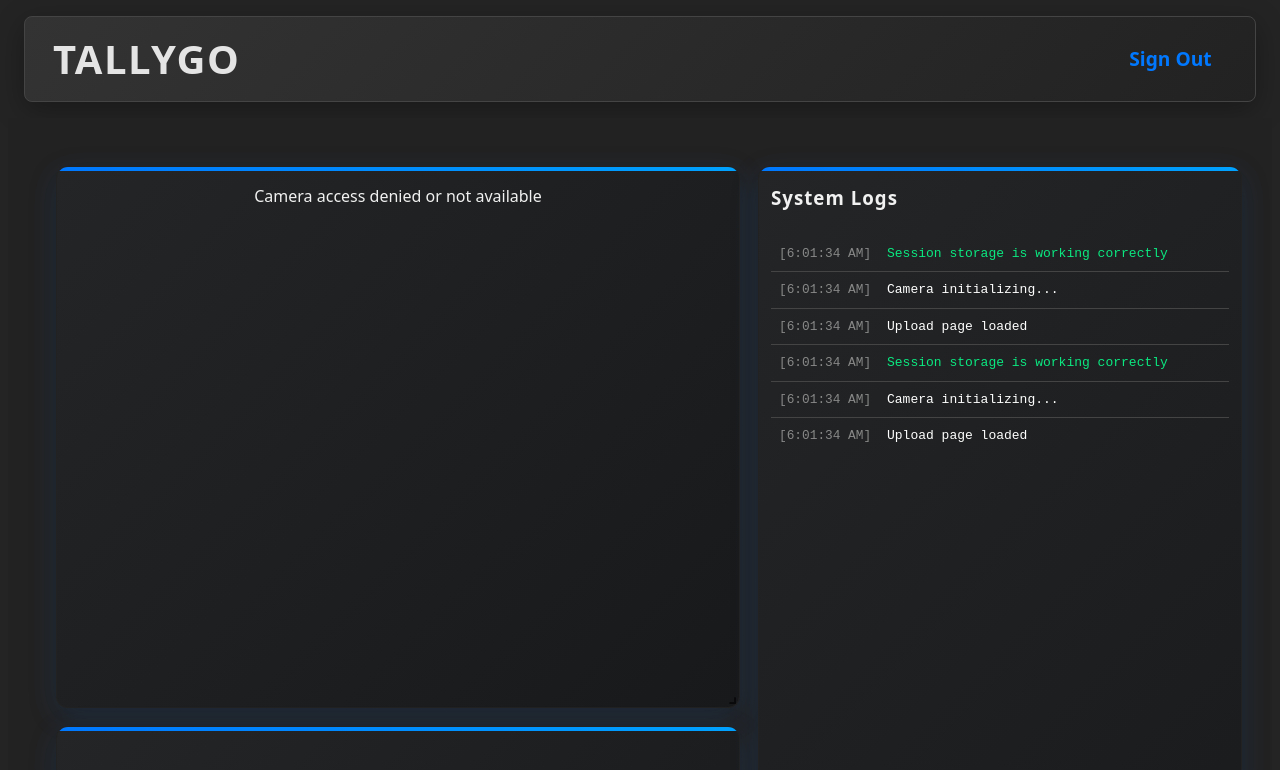
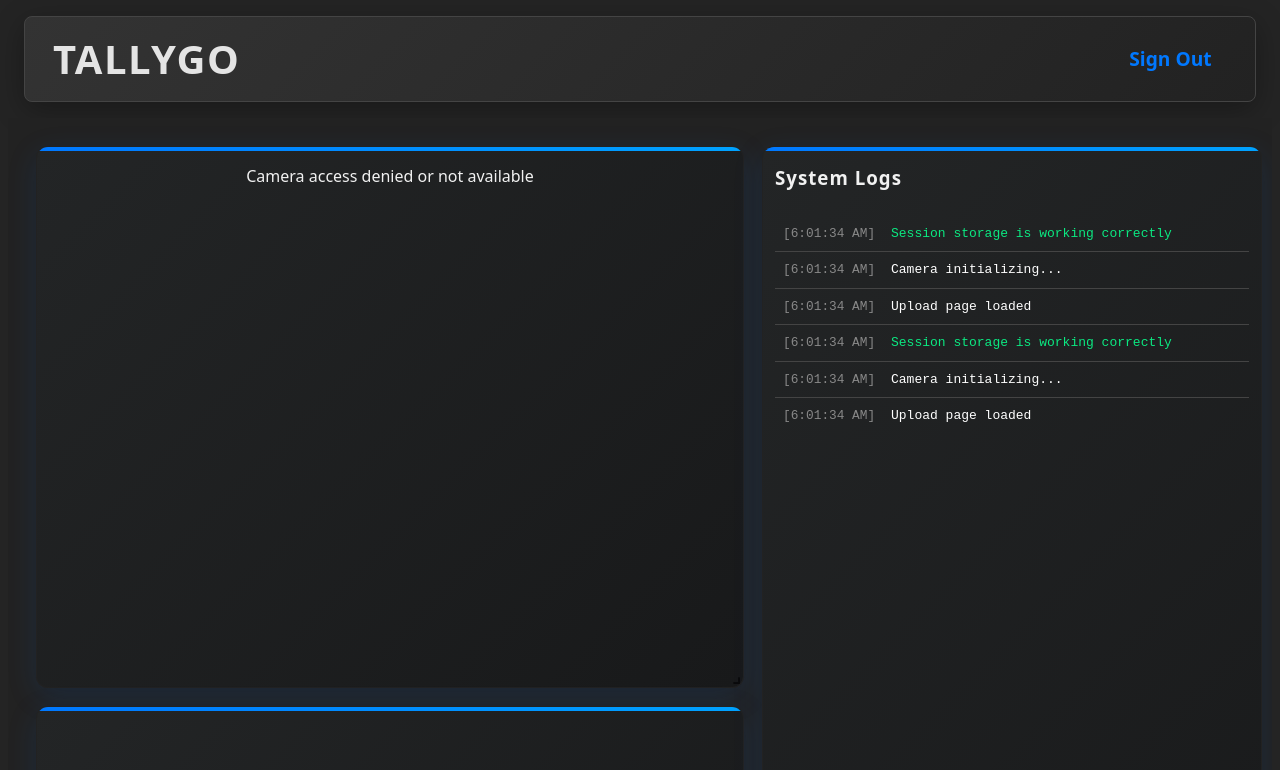
Before and after one commit to Bracket-SMCS27/tallygo, a React (Vite) app: page /tallygo/upload in a window 1280 px wide. Shown: the top 770 px of the page. Built offline with nearby package versions, Linux system fonts and the light colour scheme; sample sign-in values are in the browser's storage.

Commit message:
Fixed zoom error

```diff
--- a/src/pages/upload.css
+++ b/src/pages/upload.css
@@ -1,10 +1,13 @@
 .upload-container {
-  height: calc(100vh- 85px);
-  padding: 20px;
+  width: 100%;
+  max-width: 100vw;
+  height: calc(100vh - 85px);
+  padding: 0;
   background: #222;
   box-sizing: border-box;
-  overflow: hidden;
+  overflow: auto;
   position: relative;
+  margin: 0 auto;
 }
 .layout {
   min-height: 80vh;
--- a/src/pages/upload.jsx
+++ b/src/pages/upload.jsx
@@ -10,14 +10,26 @@ const ResponsiveGridLayout = WidthProvider(Responsive);
 
 const layouts = {
   lg: [
-    // Left column: camera (top), json (bottom)
     { i: "camera", x: 0, y: 0, w: 7, h: 7, minW: 3, minH: 3 },
     { i: "json",   x: 0, y: 7, w: 7, h: 5, minW: 3, minH: 3 },
-    // Right column: logs (full height)
     { i: "logs",   x: 7, y: 0, w: 5, h: 12, minW: 2, minH: 6 },
-  ]
+  ],
+  md: [
+    { i: "camera", x: 0, y: 0, w: 6, h: 6 },
+    { i: "json",   x: 0, y: 6, w: 6, h: 4 },
+    { i: "logs",   x: 6, y: 0, w: 4, h: 10 },
+  ],
+  sm: [
+    { i: "camera", x: 0, y: 0, w: 6, h: 6 },
+    { i: "json",   x: 0, y: 6, w: 6, h: 4 },
+    { i: "logs",   x: 0, y: 10, w: 6, h: 6 },
+  ],
+  xs: [
+    { i: "camera", x: 0, y: 0, w: 2, h: 4 },
+    { i: "json",   x: 0, y: 4, w: 2, h: 3 },
+    { i: "logs",   x: 0, y: 7, w: 2, h: 4 },
+  ],
 };
-
 
 const Upload = () => {
   const [logs, setLogs] = useState([]);
@@ -253,8 +265,8 @@ const Upload = () => {
       <ResponsiveGridLayout
         className="layout"
         layouts={layouts}
-        breakpoints={{ lg: 1200 }}
-        cols={{ lg: 12 }}
+        breakpoints={{ lg: 1200, md: 996, sm: 768, xs: 480 }}
+        cols={{ lg: 12, md: 10, sm: 6, xs: 2 }}
         rowHeight={60}
         maxRows={12}
         isResizable={true}
```
